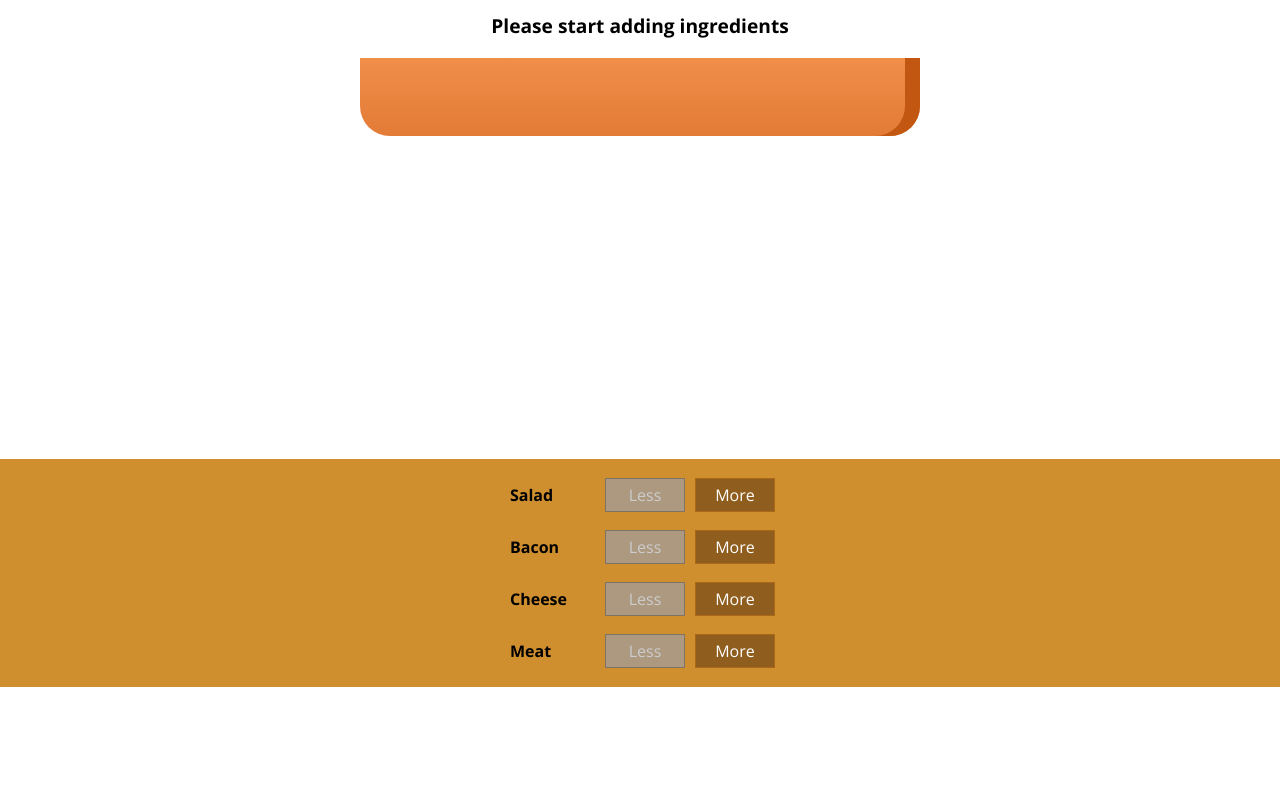
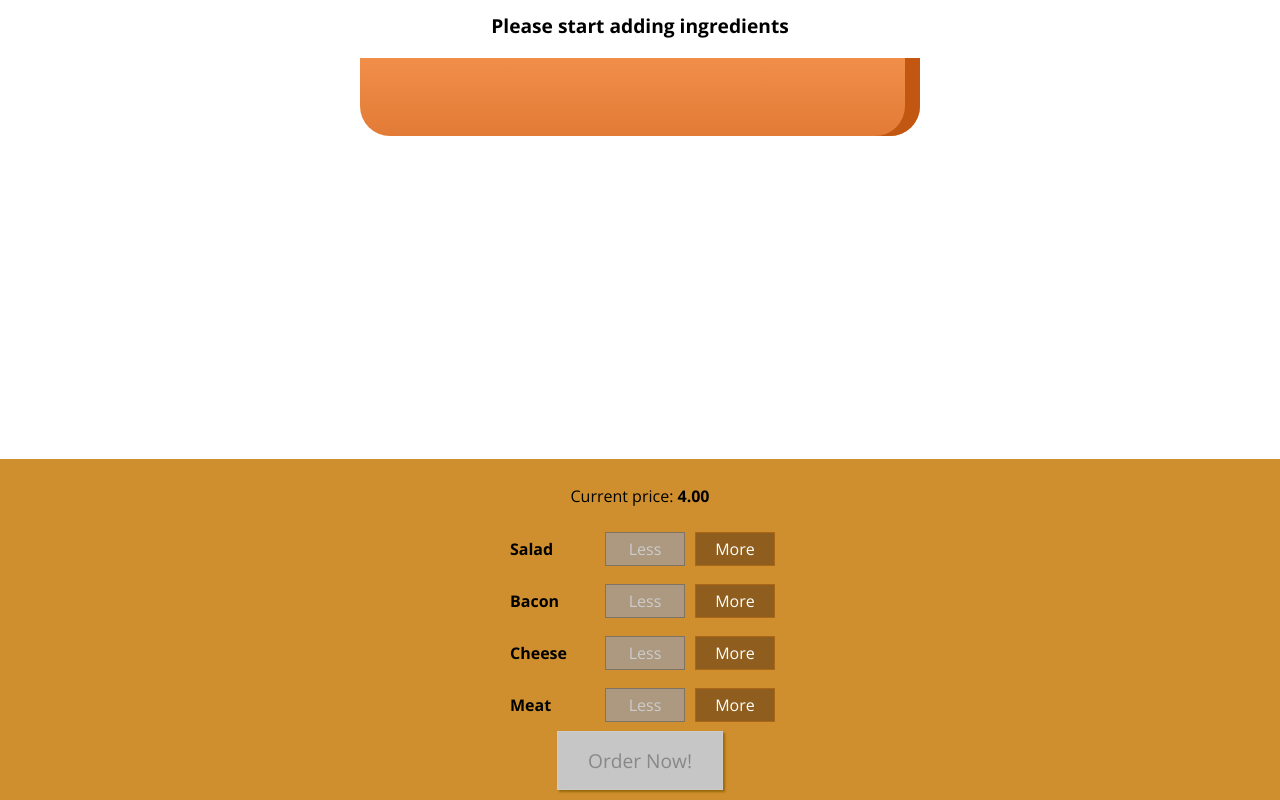
Before and after one commit to jlech42/react-fun-project, a React app: page / in a window 1280 px wide. Shown: the part 179-979 px from the top of the page. Before the commit the page ends 866 px from the top, so only its background shows below. Built offline with nearby package versions, Linux system fonts and the light colour scheme.

Commit message:
Added modal for order summary

```diff
--- a/src/components/BuildControls/BuildControls.css
+++ /dev/null
@@ -1,10 +0,0 @@
-.BuildControls {
-  width: 100%;
-  background-color: #CF8F2E;
-  display: flex;
-  flex-flow: column;
-  align-items: center;
-  box-shadow: 0 2px 1px #ccc;
-  margin: auto;
-  padding: 10px 0;
-}
--- /dev/null
+++ b/src/components/Burger/BuildControls/BuildControls.css
@@ -0,0 +1,52 @@
+.BuildControls {
+  width: 100%;
+  background-color: #CF8F2E;
+  display: flex;
+  flex-flow: column;
+  align-items: center;
+  box-shadow: 0 2px 1px #ccc;
+  margin: auto;
+  padding: 10px 0;
+}
+
+
+.OrderButton {
+    background-color: #DAD735;
+    outline: none;
+    cursor: pointer;
+    border: 1px solid #966909;
+    color: #966909;
+    font-family: inherit;
+    font-size: 1.2em;
+    padding: 15px 30px;
+    box-shadow: 2px 2px 2px #966909;
+}
+
+.OrderButton:hover, .OrderButton:active {
+    background-color: #A0DB41;
+    border: 1px solid #966909;
+    color: #966909;
+}
+
+.OrderButton:disabled {
+    background-color: #C7C6C6;
+    cursor: not-allowed;
+    border: 1px solid #ccc;
+    color: #888888;
+}
+
+.OrderButton:not(:disabled) {
+    animation: enable 0.3s linear;
+}
+
+@keyframes enable {
+    0% {
+        transform: scale(1);
+    }
+    60% {
+        transform: scale(1.1);
+    }
+    100% {
+        transform: scale(1);
+    }
+}
--- a/src/components/BuildControls/BuildControls.js
+++ b/src/components/Burger/BuildControls/BuildControls.js
@@ -11,6 +11,7 @@
 
 const buildControls = (props) => (
   <div className={classes.BuildControls}>
+    <p>Current price: <strong>{props.price.toFixed(2)}</strong></p>
     {controls.map(ctrl => (
       <BuildControl
         key={ctrl.label}
@@ -20,6 +21,10 @@
         disabled={props.disabled[ctrl.type]}
         />
     ))}
+    <button
+      className={classes.OrderButton}
+      disabled={!props.purchasable}
+      onClick={props.orderClicked}>Order Now!</button>
   </div>
 )
 
--- /dev/null
+++ b/src/components/Burger/OrderSummary/OrderSummary.js
@@ -0,0 +1,25 @@
+import React from 'react';
+import Aux from '../../../hoc/Aux';
+
+const orderSummary = (props) => {
+  const ingredientSummary = Object.keys(props.ingredients)
+    .map((igKey) => {
+      return (
+          <li key={igKey}>
+            <span style={{textTransform: 'capitalize'}}>{igKey}</span>: {props.ingredients[igKey]}
+          </li>
+      );
+    })
+  return (
+    <Aux>
+      <h3>Your order</h3>
+      <p>Delicious burger with the following ingredients:</p>
+      <ul>
+        {ingredientSummary}
+      </ul>
+      <p>Continue to checkout?</p>
+    </Aux>
+  );
+}
+
+export default orderSummary;
--- /dev/null
+++ b/src/components/UI/Modal/Modal.css
@@ -0,0 +1,20 @@
+.Modal {
+    position: fixed;
+    z-index: 500;
+    background-color: white;
+    width: 70%;
+    border: 1px solid #ccc;
+    box-shadow: 1px 1px 1px black;
+    padding: 16px;
+    left: 15%;
+    top: 30%;
+    box-sizing: border-box;
+    transition: all 0.3s ease-out;
+}
+
+@media (min-width: 600px) {
+    .Modal {
+        width: 500px;
+        left: calc(50% - 250px);
+    }
+}
--- /dev/null
+++ b/src/components/UI/Modal/Modal.js
@@ -0,0 +1,15 @@
+import React from 'react';
+import classes from './Modal.css';
+
+const modal = (props) => (
+  <div
+    className={classes.Modal}
+    style={{
+      transform: props.show ? 'transformY(0)' : 'transformY(-100vh)',
+      opacity: props.show ? '1' : '0'
+    }} >
+    {props.children}
+  </div>
+);
+
+export default modal;
--- a/src/containers/BurgerBuilder/BurgerBuilder.js
+++ b/src/containers/BurgerBuilder/BurgerBuilder.js
@@ -1,7 +1,9 @@
 import React, { Component } from 'react';
 import Aux from '../../hoc/Aux';
 import Burger from '../../components/Burger/Burger';
-import BuildControls from '../../components/BuildControls/BuildControls';
+import BuildControls from '../../components/Burger/BuildControls/BuildControls';
+import Modal from '../../components/UI/Modal/Modal';
+import OrderSummary from '../../components/Burger/OrderSummary/OrderSummary';
 
 const INGREDIENT_PRICES = {
   salad: 0.5,
@@ -18,7 +20,21 @@
       cheese: 0,
       meat: 0
     },
-    totalPrice: 4
+    totalPrice: 4,
+    purchasable: false,
+    purchasing: false
+  }
+
+  updatePurchaseState (updatedIngredients) {
+    const ingredients = updatedIngredients;
+    const sum = Object.keys(ingredients)
+      .map(igKey => {
+        return ingredients[igKey]
+      })
+      .reduce((sum, el) => {
+        return sum + el
+      },0);
+    this.setState({purchasable: sum > 0});
   }
 
   addIngredientHandler = (type) => {
@@ -31,6 +47,7 @@
     const priceAdditions = INGREDIENT_PRICES[type];
     const newPrice = this.state.totalPrice + priceAdditions;
     this.setState({totalPrice: newPrice, ingredients: updatedIngredients});
+    this.updatePurchaseState(updatedIngredients);
   }
 
   removeIngredientHandler = (type) => {
@@ -46,6 +63,11 @@
     const priceAdditions = INGREDIENT_PRICES[type];
     const newPrice = this.state.totalPrice - priceAdditions;
     this.setState({totalPrice: newPrice, ingredients: updatedIngredients});
+    this.updatePurchaseState(updatedIngredients);
+  }
+
+  purchaseHandler = () => {
+    this.setState({purchasing: true});
   }
 
   render() {
@@ -60,11 +82,17 @@
 
     return(
       <Aux>
+        <Modal show={this.state.purchasing}>
+          <OrderSummary ingredients={this.state.ingredients}/>
+        </Modal>
         <Burger ingredients={this.state.ingredients}/>
         <BuildControls
           ingredientAdded={this.addIngredientHandler}
           ingredientRemoved={this.removeIngredientHandler}
           disabled={disabledInfo}
+          purchasable={this.state.purchasable}
+          price={this.state.totalPrice}
+          orderClicked={this.purchaseHandler}
         />
       </Aux>
     );
```
Also changed, not shown: src/components/Burger/BuildControls/BuildControl/BuildControl.css (renamed from src/components/BuildControls/BuildControl/BuildControl.css), src/components/Burger/BuildControls/BuildControl/BuildControl.js (renamed from src/components/BuildControls/BuildControl/BuildControl.js), src/components/UI/Backdrop/Backdrop.js (added).
